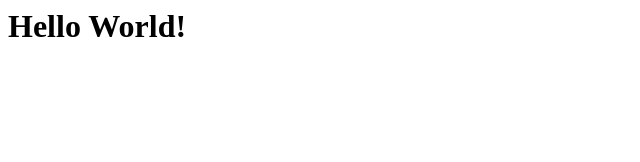
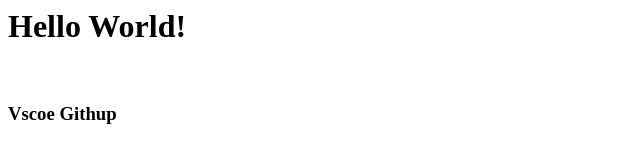
Before and after one commit to beiramiali01-max/vscode, a plain HTML site: page index.html in a window 1280 px wide. Shown: the whole page, without its empty margins (0-640 px from the left). Drawn offline with Linux system fonts and the light colour scheme.

Commit message:
Update index.html

```diff
--- a/index.html
+++ b/index.html
@@ -6,5 +6,7 @@
     </head>
     <body>
         <h1>Hello World!</h1>
+        <br/>
+        <h3>Vscoe Githup</h3>
     </body>
 </html>
```
